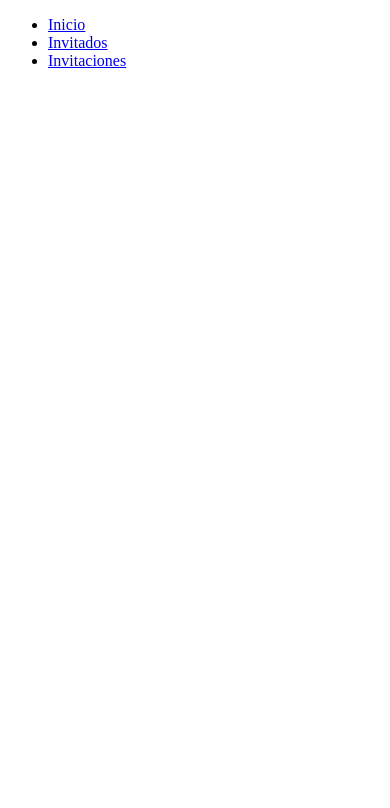
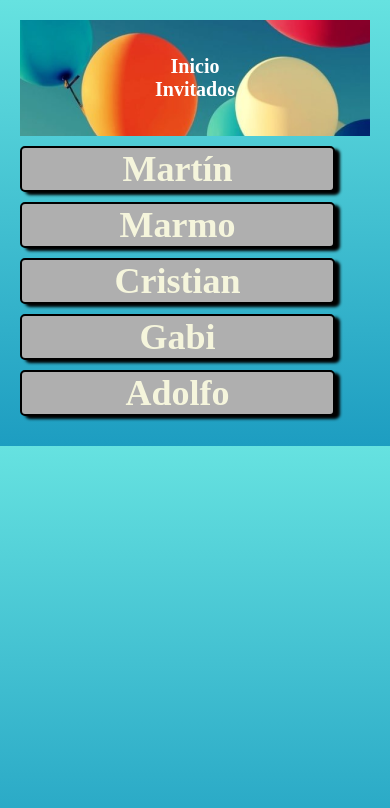
Before and after one commit to Cristian5512/Invitacion-al-Cumple-de-Benja-, a plain HTML site: page Invitaciones.html in a window 390 px wide. Drawn offline with Linux system fonts and the light colour scheme.

Commit message:
commit-2

```diff
--- a/Invitaciones.html
+++ b/Invitaciones.html
@@ -4,8 +4,9 @@
     <meta charset="UTF-8">
     <meta name="viewport" content="width=device-width, initial-scale=1.0">
     <title>Invitación al cumple de Benja</title>
+    <link rel="stylesheet" href="estilo.css">
 </head>
-<body>
+<body class="container-invitaciones">
 <header>
     <nav>
         <ul>
@@ -13,13 +14,27 @@
                 <a href="index.html">Inicio</a>
             </li>
             <li>
-                <a href="Invitados.html">Invitados</a>
-            </li>
-            <li>
-                <a href="Invitaciones.html">Invitaciones</a>
+                <a href="Invitaciones.html">Invitados</a>
             </li>
         </ul>
     </nav>
+</header>
+    <section class="invitaciones">
+        <h1>Martín</h1>
+    </section>
+    <section class="invitaciones">
+        <h1>Marmo</h1>
+    </section>
+    <section class="invitaciones">
+        <h1>Cristian</h1>
+    </section>
+    <section class="invitaciones">
+        <h1>Gabi</h1>
+    </section>
+    <section class="invitaciones">
+        <h1>Adolfo</h1>
+    </section>
+
 </nav>
 </header>
 </body>
--- a/estilo.css
+++ b/estilo.css
@@ -1,35 +1,92 @@
-*{
-    margin:0;
-    padding:0;
+* {
+    margin: 0;
+    padding: 0;
+    box-sizing: border-box;
 }
 
-header{
+header {
     background-image: url(image.png);
-    padding:25px;
-
-}
-nav ul{
-    list-style:none;
-    display:flex;
-    justify-content:space-around;
-    flex-direction:row;
+    padding: 25px;
+    background-size: cover;
+    background-position: center;
 }
 
+/* Menú de navegación */
+nav ul {
+    list-style: none;
+    display: flex;
+    justify-content: space-around;
+    flex-direction: row;
+    padding: 10px;
+}
 
-nav a{
-    color:white;
-    text-decoration:none;
-    font-size:25px;
+nav a {
+    color: white;
+    text-decoration: none;
+    font-size: 25px;
     font-weight: bold;
 }
-.portada img{
-    width:100%;
+
+/* Imagen principal */
+.portada img {
+    width: 100%;
+    height: auto;
 }
-.seccion-Cumple{
-    display:flex;
-    justify-content:space-around;
-    background: linear-gradient(#4584CCDE,#2E5888DE,#274B73DE,#224266DE);
-    color:white;
-    text-align:center;
-    padding:20px 0;
+
+/* Sección de cumpleaños */
+.seccion-Cumple {
+    display: flex;
+    justify-content: space-around;
+    background: linear-gradient(#4584CCDE, #2E5888DE, #274B73DE, #224266DE);
+    color: white;
+    text-align: center;
+    padding: 20px;
+    flex-wrap: wrap;
 }
+
+/* Invitaciones */
+.invitaciones {
+    display: flex;
+    justify-content: center;
+    align-items: center;
+    border: 2px solid #000;
+    box-shadow: 5px 3px 3px #000;
+    margin: 20px;
+    border-radius: 5px;
+    height: 100px;
+    font-size: 30px;
+    background: #afafaf;
+    color: beige;
+    text-align: center;
+}
+
+/* Contenedor de invitaciones */
+.container-invitaciones {
+    background: linear-gradient(#66e2e0, #1d9dc1);
+    padding: 20px;
+}
+
+/* Media query para pantallas pequeñas */
+@media (max-width: 768px) {
+    nav ul {
+        flex-direction: column;
+        align-items: center;
+    }
+
+    nav a {
+        font-size: 20px;
+        padding: 10px;
+    }
+
+    .seccion-Cumple {
+        flex-direction: column;
+        align-items: center;
+    }
+
+    .invitaciones {
+        width: 90%;
+        height: auto;
+        font-size: 24px;
+        margin: 10px 0;
+    }
+}
```
Also changed, not shown: index.html (+1 -4 lines).
